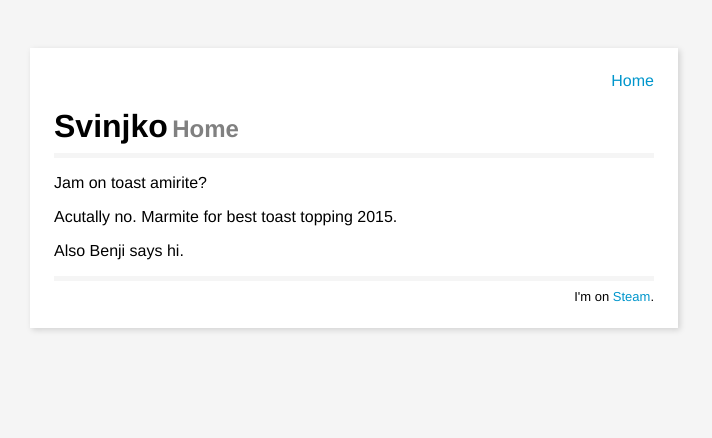
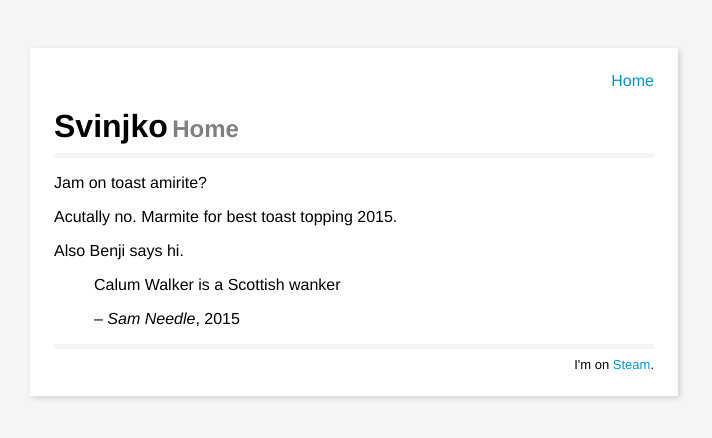
Before and after one commit to svinjko/svinjko.github.io, a Jekyll site: the page built from index.md, in a window 1280 px wide. Shown: the top 438 px of the page, without its empty margins (286-998 px from the left). Built offline with Jekyll 4.4.1, drawn with Linux system fonts in a browser that asks for light colours.

Commit message:
Update index.md

```diff
--- a/index.md
+++ b/index.md
@@ -9,3 +9,7 @@ Acutally no.
 Marmite for best toast topping 2015.
 
 Also Benji says hi.
+
+> Calum Walker is a Scottish wanker
+>
+> -- <cite>Sam Needle</cite>, 2015
```
